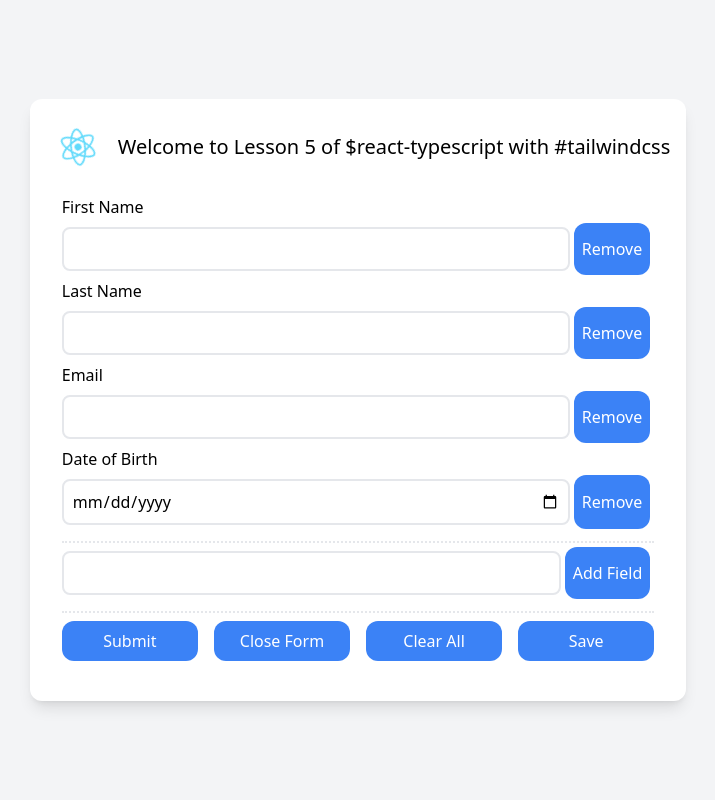
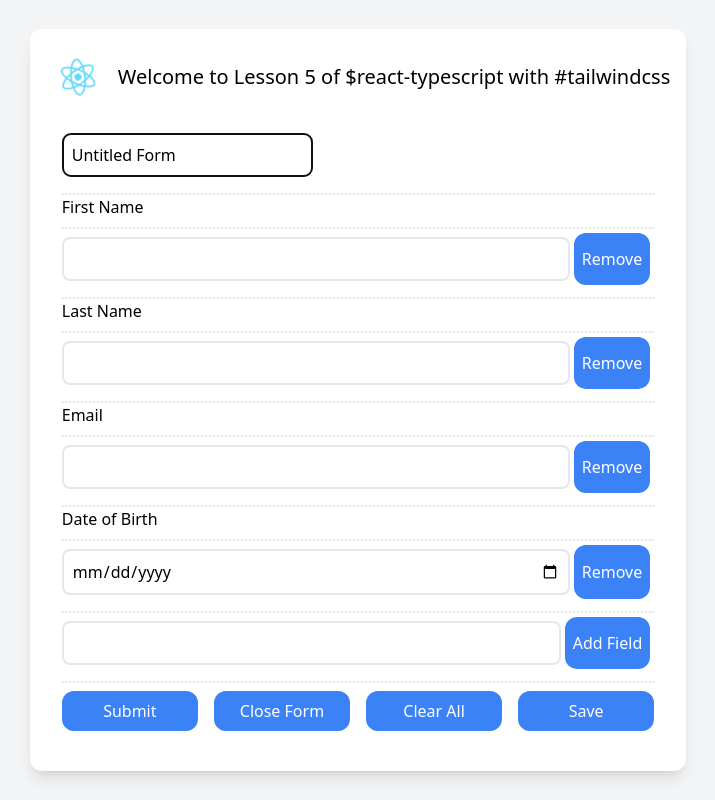
Before and after one commit to M2kishore/Form-Builder-Typescript, a React (Create React App) app: page / in a window 1280 px wide. Both pictures are taken after a click on the button "Open Form". Shown: the whole page, without its empty margins (282-997 px from the left). Built offline with nearby package versions, Linux system fonts and the light colour scheme.

Commit message:
useRef with title

```diff
--- a/src/components/Form.tsx
+++ b/src/components/Form.tsx
@@ -1,4 +1,4 @@
-import React, { useState, useEffect } from "react";
+import React, { useState, useEffect, useRef } from "react";
 import InputContainer from "../InputContainer";
 
 interface formField {
@@ -8,32 +8,38 @@ interface formField {
   value: string;
 }
 
+interface formData {
+  title: string;
+  formFields: formField[];
+}
+
 const initialFormFields: formField[] = [
   { id: 1, label: "First Name", type: "text", value: "" },
   { id: 2, label: "Last Name", type: "text", value: "" },
   { id: 3, label: "Email", type: "email", value: "" },
   { id: 4, label: "Date of Birth", type: "date", value: "" },
 ];
-const initialState: () => formField[] = () => {
-  const formFieldsJSON = localStorage.getItem("formFields");
+const initialState: () => formData = () => {
+  const formFieldsJSON = localStorage.getItem("formData");
   const persistentFormFields = formFieldsJSON
     ? JSON.parse(formFieldsJSON)
-    : initialFormFields;
+    : { title: "Untitled Form", formFields: initialFormFields };
   return persistentFormFields;
 };
 
-const saveFormData = (currentState: formField[]) => {
-  localStorage.setItem("formFields", JSON.stringify(currentState));
+const saveFormData = (currentState: formData) => {
+  localStorage.setItem("formData", JSON.stringify(currentState));
 };
 export function Form(props: { closeFormCB: () => void }) {
   const [state, setState] = useState(initialState());
   const [newField, setNewField] = useState("");
+  const titleRef = useRef<HTMLInputElement>(null);
 
   useEffect(() => {
     console.log("Component was mounted");
     const oldTitle = document.title;
     document.title = "Form Editor";
-
+    titleRef.current?.focus();
     return () => {
       document.title = "React App";
     };
@@ -47,43 +53,61 @@ export function Form(props: { closeFormCB: () => void }) {
     };
   }, [state]);
   const addField = () => {
-    setState([
+    setState({
       ...state,
+      formFields: [
+        ...state.formFields,
         {
           id: Number(new Date()),
           label: newField,
           type: "text",
           value: "",
         },
-    ]);
+      ],
+    });
     setNewField("");
   };
 
   const removeField = (id: number) => {
-    setState(state.filter((field) => field.id !== id));
+    setState({
+      ...state,
+      formFields: state.formFields.filter((field) => field.id !== id),
+    });
   };
 
   const updateValue = (id: number, value: string) => {
-    setState(
-      state.map((field) => {
+    setState({
+      ...state,
+      formFields: state.formFields.map((field) => {
         if (field.id === id) return { ...field, value: value };
         return field;
-      })
-    );
+      }),
+    });
   };
 
   const clearAll = () => {
-    setState(
-      state.map((field) => {
+    setState({
+      ...state,
+      formFields: state.formFields.map((field) => {
         return { ...field, value: "" };
-      })
-    );
+      }),
+    });
   };
 
   return (
     <div className="flex flex-col gap-2 divide-y-2 divide-dotted p-4">
       <div>
-        {state.map((field) => (
+        <input
+          type="text"
+          className="border-2 border-gray-200 rounded-lg p-2 my-2 flex-1"
+          value={state.title}
+          onChange={(e) => {
+            setState({ ...state, title: e.target.value });
+          }}
+          ref={titleRef}
+        />
+      </div>
+      {state.formFields.map((field: formField) => (
         <InputContainer
           key={field.id}
           id={field.id}
@@ -94,7 +118,6 @@ export function Form(props: { closeFormCB: () => void }) {
           updateValueCB={updateValue}
         />
       ))}
-      </div>
       <div className="flex">
         <input
           type="text"
```
Lines whose indentation alone changed are shown as unchanged.
